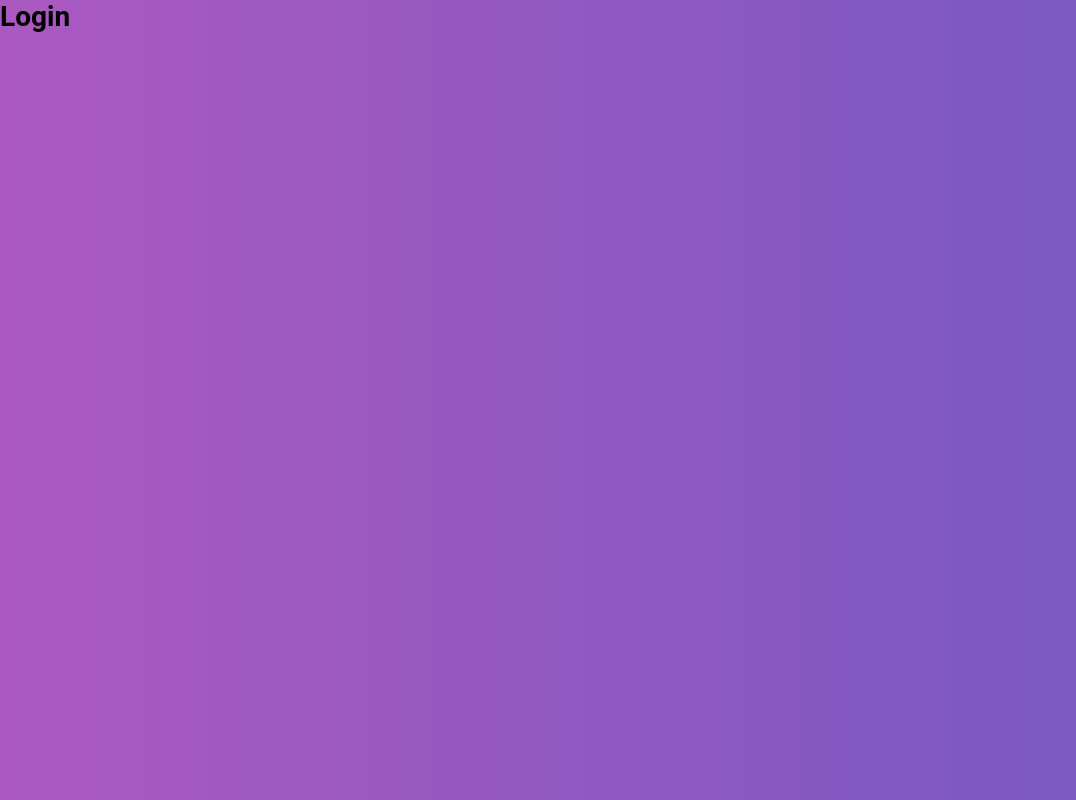
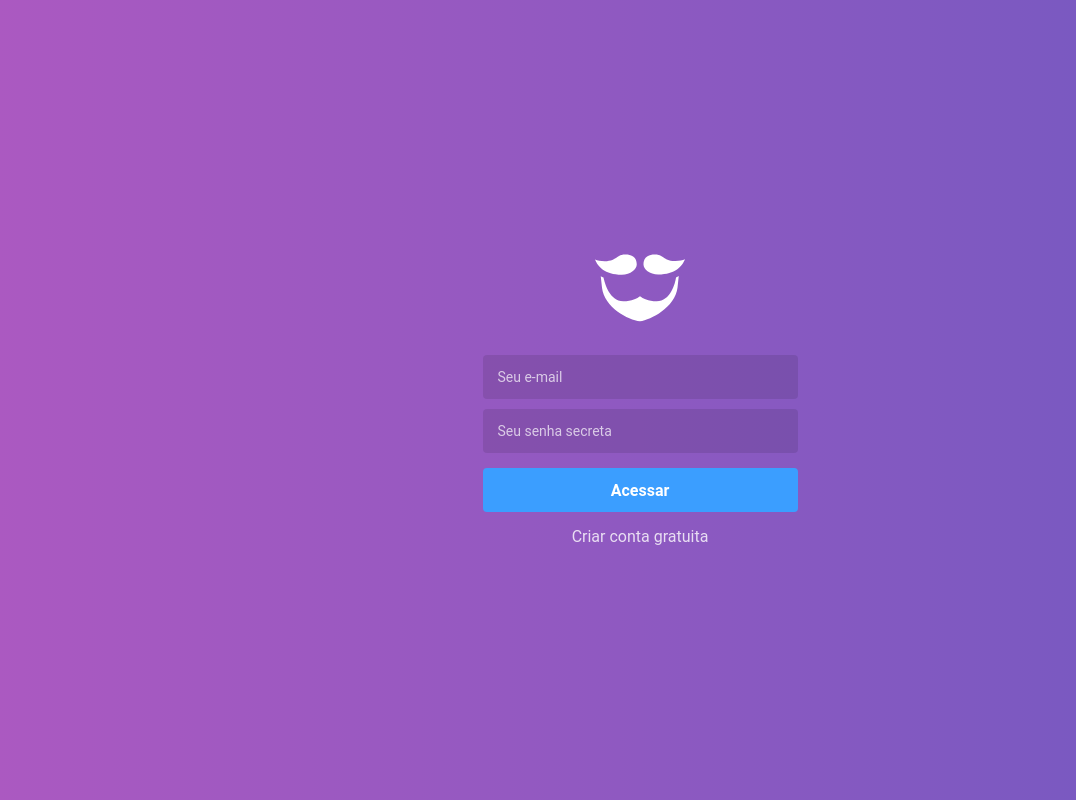
Before and after one commit to brunodiego5/gobarber, a React (Create React App) app in the folder web/: page / in a window 1280 px wide. Shown: the whole page, without its empty margins (0-1076 px from the left). Built offline with nearby package versions, Linux system fonts and the light colour scheme.

Commit message:
09 - Estilização da autenticação

```diff
--- a/web/package.json
+++ b/web/package.json
@@ -7,6 +7,7 @@
     "@testing-library/react": "^9.3.2",
     "@testing-library/user-event": "^7.1.2",
     "history": "^4.10.1",
+    "polished": "^3.5.2",
     "prop-types": "^15.7.2",
     "react": "^16.13.1",
     "react-dom": "^16.13.1",
--- a/web/src/pages/SignIn/index.js
+++ b/web/src/pages/SignIn/index.js
@@ -1,7 +1,20 @@
 import React from 'react';
+import { Link } from 'react-router-dom';
 
-// import { Container } from './styles';
+import logo from '~/assets/logo.svg';
 
 export default function SignIn() {
-  return <h1>Login</h1>;
+  return (
+    <>
+      <img src={logo} alt="GoBarber" />
+
+      <form>
+        <input type="email" placeholder="Seu e-mail" />
+        <input type="password" placeholder="Seu senha secreta" />
+
+        <button type="submit">Acessar</button>
+        <Link to="/register">Criar conta gratuita</Link>
+      </form>
+    </>
+  );
 }
--- a/web/src/pages/SignUp/index.js
+++ b/web/src/pages/SignUp/index.js
@@ -1,7 +1,21 @@
 import React from 'react';
+import { Link } from 'react-router-dom';
 
-// import { Container } from './styles';
+import logo from '~/assets/logo.svg';
 
 export default function SignUp() {
-  return <div />;
+  return (
+    <>
+      <img src={logo} alt="GoBarber" />
+
+      <form>
+        <input placeholder="Nome completo" />
+        <input type="email" placeholder="Seu e-mail" />
+        <input type="password" placeholder="Seu senha secreta" />
+
+        <button type="submit">Criar conta</button>
+        <Link to="/">Já tenho login</Link>
+      </form>
+    </>
+  );
 }
--- a/web/src/pages/_layouts/auth/index.js
+++ b/web/src/pages/_layouts/auth/index.js
@@ -1,10 +1,14 @@
 import React from 'react';
 import PropTypes from 'prop-types';
 
-import { Wrapper } from './styles';
+import { Wrapper, Content } from './styles';
 
 export default function AuthLayout({ children }) {
-  return <Wrapper>{children}</Wrapper>;
+  return (
+    <Wrapper>
+      <Content>{children}</Content>
+    </Wrapper>
+  );
 }
 
 AuthLayout.propTypes = {
--- a/web/src/pages/_layouts/auth/styles.js
+++ b/web/src/pages/_layouts/auth/styles.js
@@ -1,6 +1,63 @@
 import styled from 'styled-components';
+import { darken } from 'polished';
 
 export const Wrapper = styled.div`
   height: 100%;
   background: linear-gradient(-90deg, #7159c1, #ab59c1);
+  display: flex;
+  justify-content: center;
+  align-items: center;
 `;
+
+export const Content = styled.div`
+  width: 100%;
+  max-width: 315px;
+  text-align: center;
+
+  form {
+    display: flex;
+    flex-direction: column;
+    margin-top: 30px;
+
+    input {
+      background: rgba(0, 0, 0, 0.1);
+      border: 0;
+      border-radius: 4px;
+      height: 44px;
+      padding: 0 15px;
+      color: #fff;
+      margin: 0 0 10px;
+
+      &::placeholder {
+        color: rgba(255, 255, 255, 0.7);
+      }
+    }
+
+    button {
+      margin: 5px 0 0;
+      height: 44px;
+      background: #3b9eff;
+      font-weight: bold;
+      color: #fff;
+      border: 0;
+      border-radius: 4px;
+      font-size: 16px;
+      transition: background 0.2s;
+
+      &:hover {
+        background: ${darken(0.03, '#3b9eff')};
+      }
+    }
+
+    a {
+      color: #fff;
+      margin-top: 15px;
+      font-size: 16px;
+      opacity: 0.8;
+
+      &:hover {
+        opacity: 1;
+      }
+    }
+  }
+`;
```
Also changed, not shown: web/src/assets/logo.svg (added), 1 other file (tests, documents, lock files or other folders).
